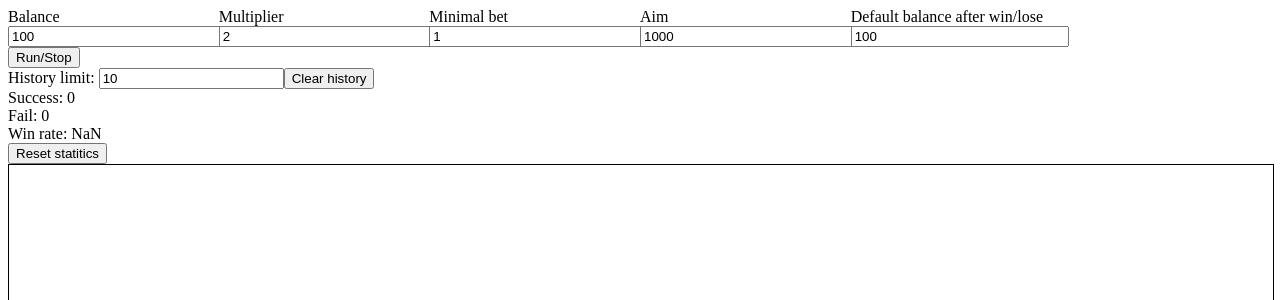
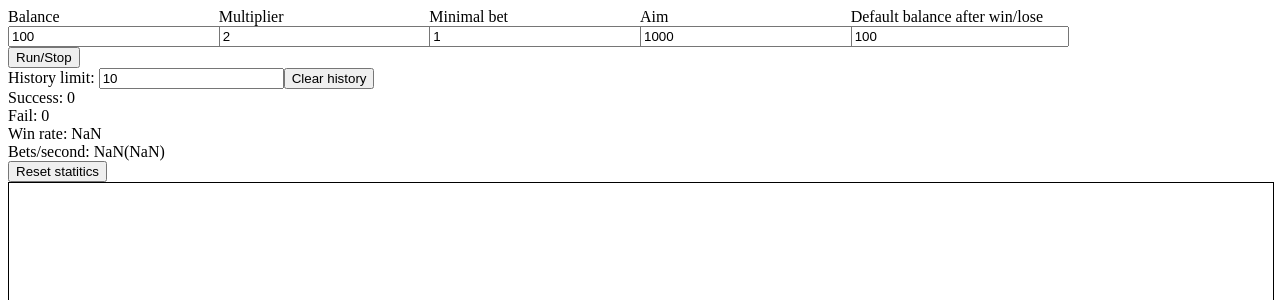
Before and after one commit to Vishota/bets, a Vue app: page / in a window 1280 px wide. Shown: the top 300 px of the page. Built offline with nearby package versions, Linux system fonts and the light colour scheme.

Commit message:
bets per second counter

```diff
--- /dev/null
+++ b/src/assets/FrequencyCounter.ts
@@ -0,0 +1,39 @@
+export default class FrequencyCounter {
+    private _lastPeriodsCount : number[] = [] as number[];
+    private _currentPeriodCount : number;
+    private _started : boolean;
+
+    constructor (private _interval: number, private historySize: number = 100) {;
+        this._started = false;
+
+        this._currentPeriodCount = 0;
+        setInterval(()=>{if (this._started) this.recount()}, _interval);
+    }
+    public get lastPeriod () {return this._lastPeriodsCount[0] };
+    public getLastPeriodsAverage (periodsCount : number) {
+        if(periodsCount > this._lastPeriodsCount.length) {
+            console.warn('Attempt to get average frequency for ' + periodsCount + ' periods while only ' + this._lastPeriodsCount.length + ' are available');
+            periodsCount = this._lastPeriodsCount.length;
+        }
+        let count = 0;
+        for(let i = 0; i < periodsCount; i++) {
+            count += this._lastPeriodsCount[i];
+        }
+
+        return count / periodsCount;
+    };
+    public eventHappened() {
+        this._currentPeriodCount++;
+    }
+    public start() {
+        this._started = true;
+    }
+    public stop() {
+        this._started = false;
+    }
+    private recount() {
+        this._lastPeriodsCount.unshift(this._currentPeriodCount);
+        while (this._lastPeriodsCount.length > this.historySize) this._lastPeriodsCount.pop();
+        this._currentPeriodCount = 0;
+    }
+}
--- a/src/components/BetsComponent.vue
+++ b/src/components/BetsComponent.vue
@@ -1,9 +1,10 @@
 <script lang="ts" setup>
     import HistoryComponent from './History.vue';
     import type { HistoryElement } from '../assets/history';
-    import { ref, type Ref } from 'vue';
+    import { ref } from 'vue';
     import BetMaker from '../assets/BetMaker';
     import Casino from '../assets/Casino';
+    import FrequencyCounter from '../assets/FrequencyCounter';
 
     var elements = ref( new Array<HistoryElement> );
 
@@ -14,6 +15,7 @@
     var fail = ref(0), success = ref(0);
     var historyLimit = ref(10);
     var defaultBalance = ref(100);
+    var frequencyCounter = ref( new FrequencyCounter(1000, 100) );
 
     function addElement(element : HistoryElement) {
         elements.value.unshift(element);
@@ -21,11 +23,16 @@
     }
     function onRunClicked() {
         runs.value = !runs.value;
-        if(!runs.value) return;
+        if(!runs.value) {
+            frequencyCounter.value.stop();
+            return;
+        }
+        else frequencyCounter.value.start();
         makeBet();
     }
     async function makeBet() {
         if(!runs.value) return;
+        frequencyCounter.value.eventHappened();
         let info : HistoryElement;
         try {
             betMaker.value.makeBet( casino.value as Casino );
@@ -40,10 +47,7 @@
         } catch (e) {
             info =  { text: 'Error: ' + e, renderColor: '#f00' };
             casino.value.balance = defaultBalance.value;
-            console.log(defaultBalance.value);
 
-            //runs.value = false;
-            //addElement(info);
             if(e === 'Not enoung money') fail.value++;
             else success.value++;
         }
@@ -77,6 +81,7 @@
     <p>Success: {{ success }}</p>
     <p>Fail: {{ fail }}</p>
     <p>Win rate: {{ success/(success+fail) }}</p>
+    <p>Bets/second: {{ frequencyCounter.getLastPeriodsAverage(10) }}({{ frequencyCounter.getLastPeriodsAverage(1) }})</p>
     <button @click="success=fail=0">Reset statitics</button>
     <HistoryComponent :elements="elements" />
 </template>
```
